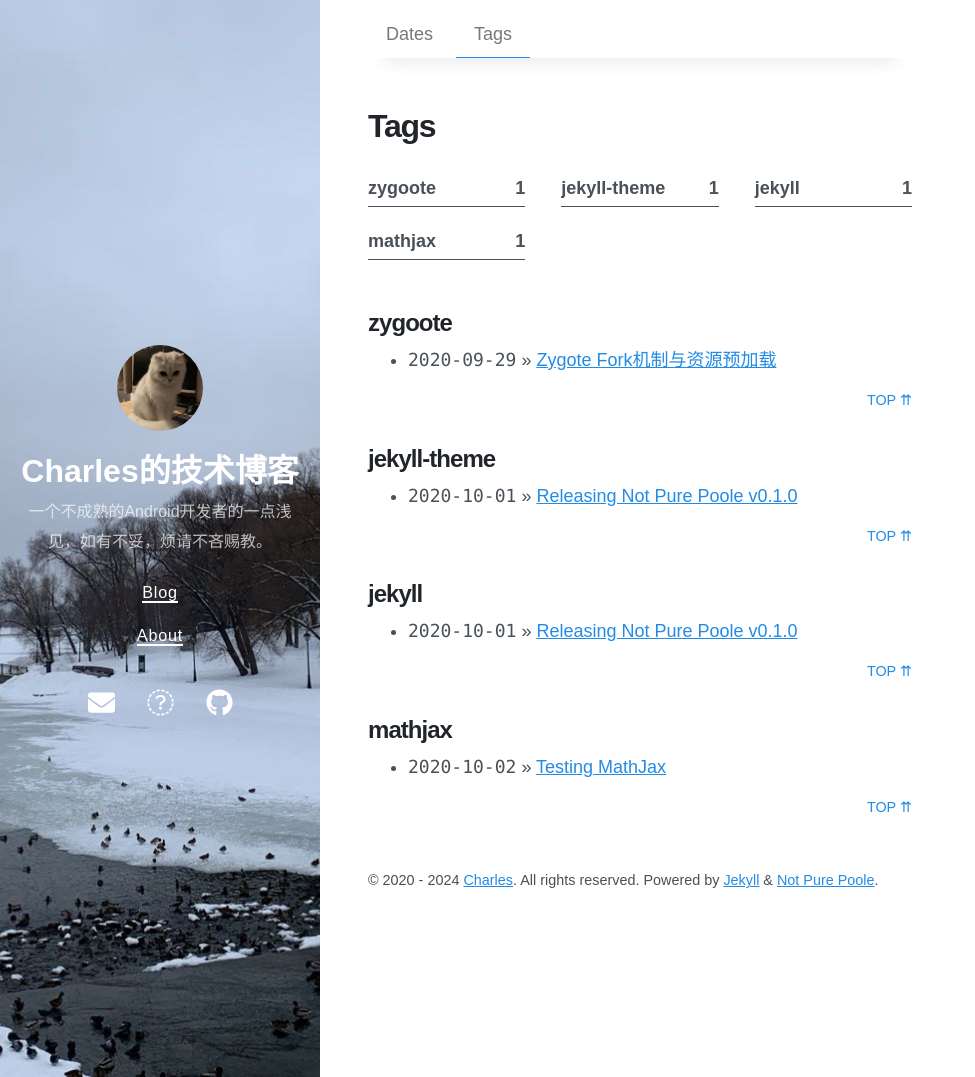
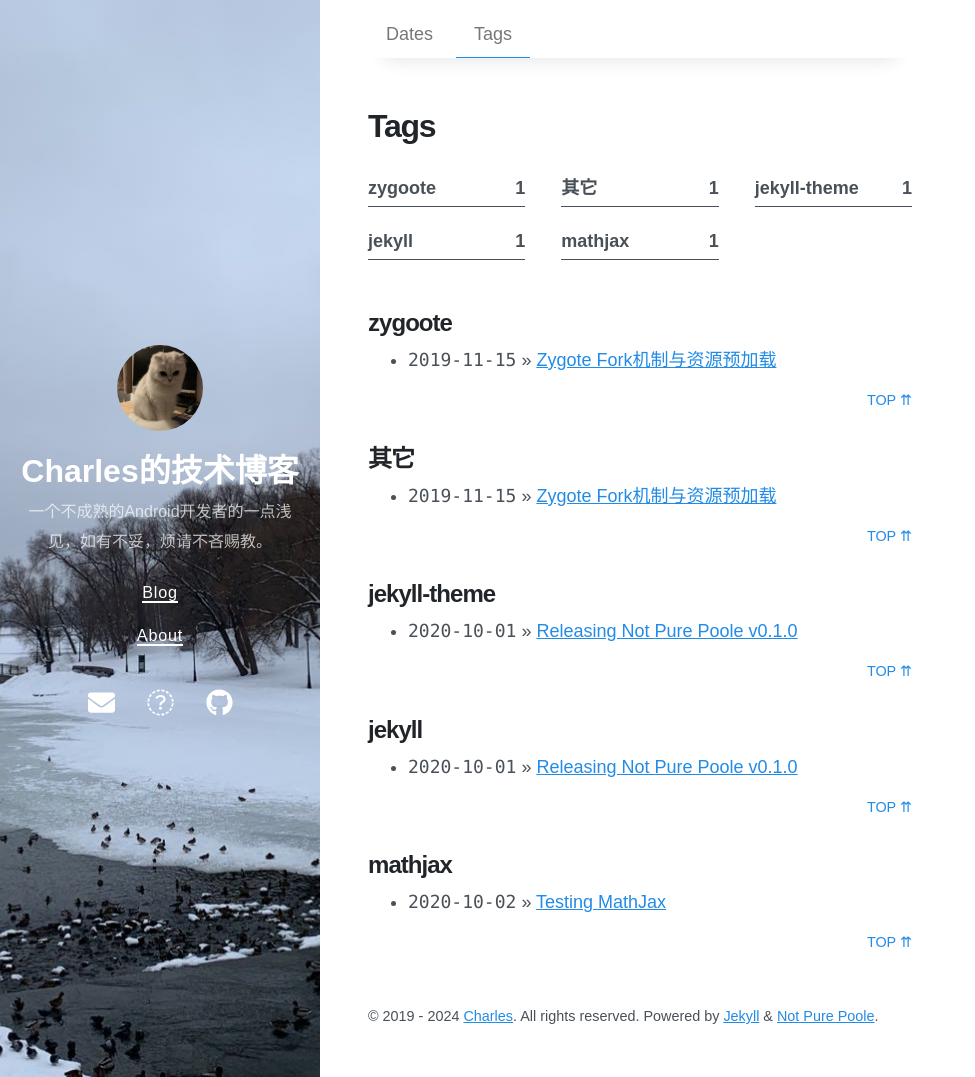
Before and after one commit to Charles199310/Charles199310.github.io, a Jekyll site: the page built from tags.md, in a window 1280 px wide and 1077 px high. Shown: the whole window, without its empty margins (0-975 px from the left). Built offline with Jekyll 4.4.1, drawn with Linux system fonts in a browser that asks for light colours; nearby versions of some CDN libraries.

Commit message:
提交zgote

```diff
--- a/_posts/2020-09-29-welcome-to-not-pure-poole.md
+++ b/_posts/2020-09-29-welcome-to-not-pure-poole.md
@@ -1,9 +1,9 @@
 ---
 layout: post
 title: Zygote Fork机制与资源预加载
-date: 2020-09-29 23:18 +0800
-last_modified_at: 2020-10-01 01:08:25 +0800
-tags: [Zygoote]
+date: 2019-11-15 23:14 +0800
+last_modified_at: 2024-12-29 15:23 +0800
+tags: [Zygoote, 其它]
 toc:  true
 ---
 # Zygote Fork机制与资源预加载
```
